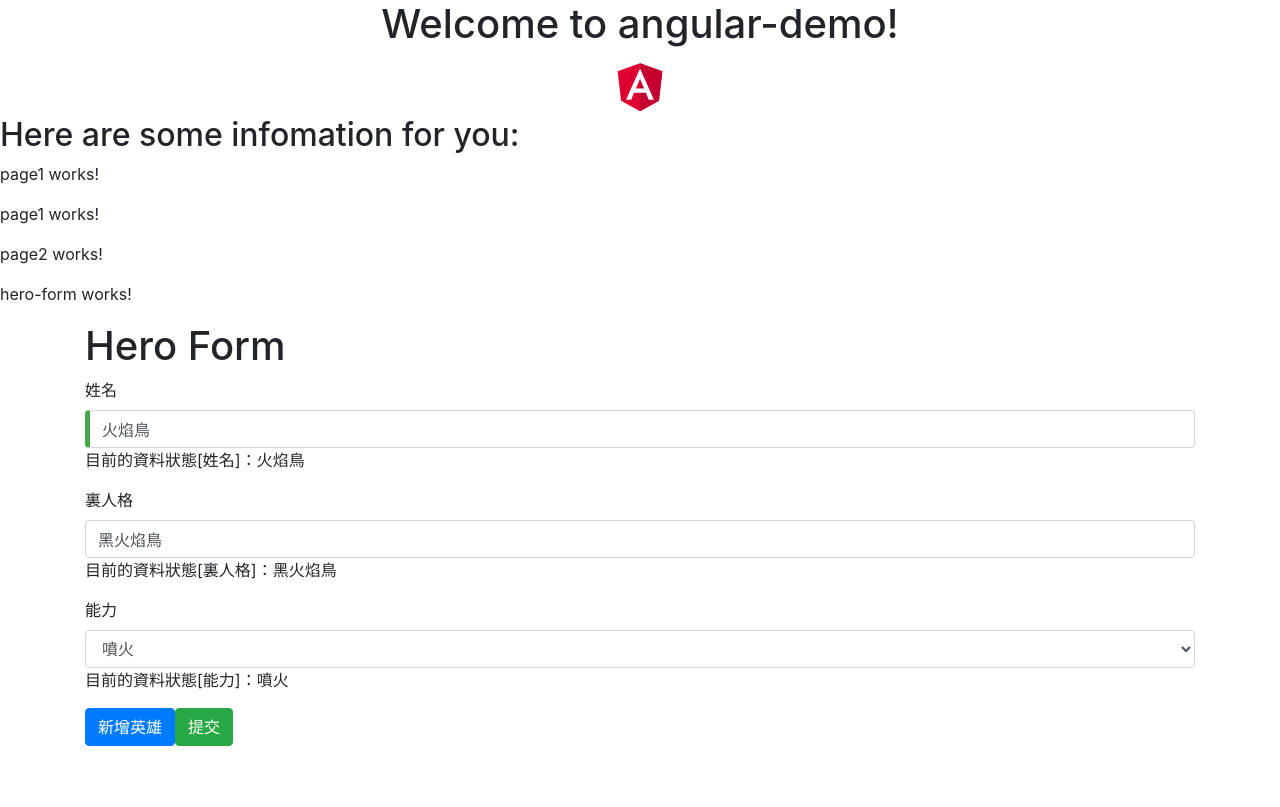
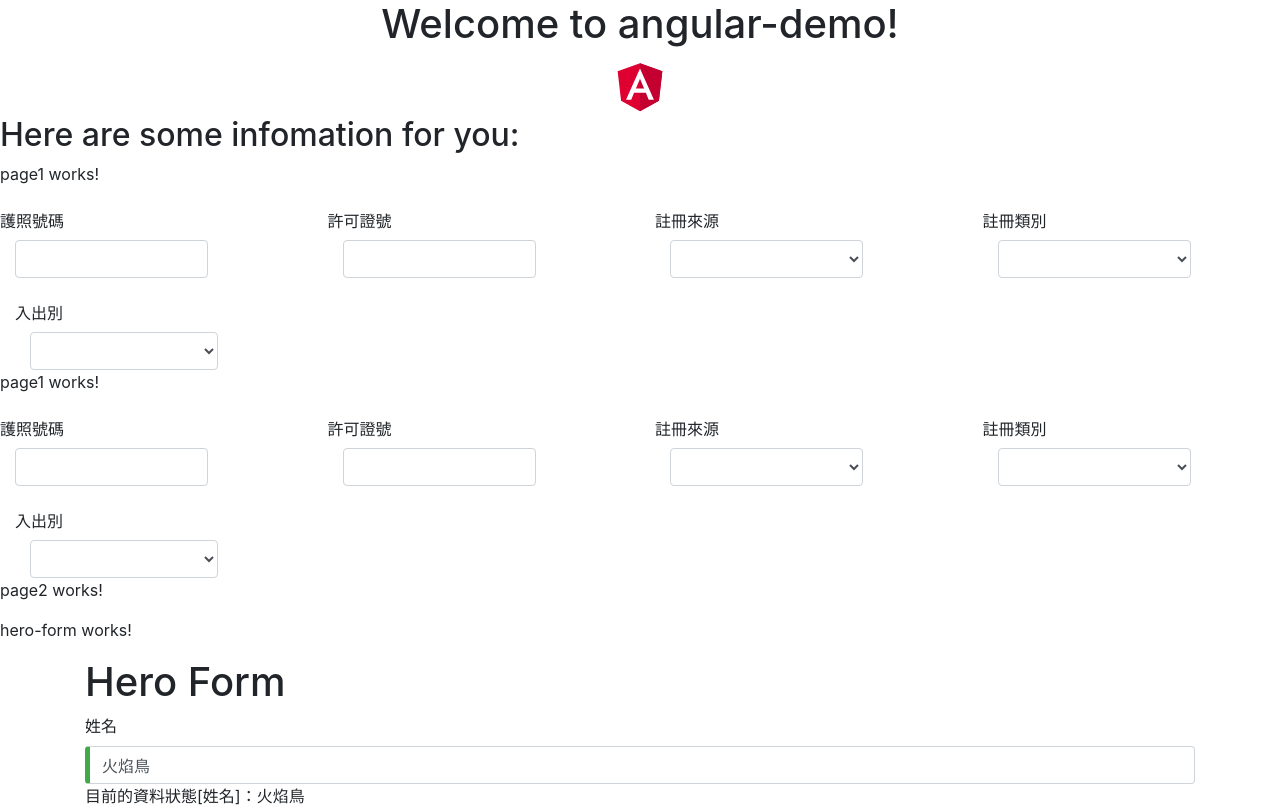
Before and after one commit to Xman2008p/angular-demo, an Angular app: page / in a window 1280 px wide. Shown: the top 807 px of the page. Built offline with nearby package versions, Linux system fonts and the light colour scheme.

Commit message:
在page1 新增 查詢欄位x4，查詢功能未完成~

```diff
--- a/src/app/page1/page1.component.html
+++ b/src/app/page1/page1.component.html
@@ -1,3 +1,68 @@
 <p>
   page1 works!
 </p>
+
+
+
+
+<div class="form-group row">
+  <div class="col-sm-3"> <label for="passportNo" class="col-form-label title_input">護照號碼</label>
+    <div class="col-sm-9">
+      <input type="text" class="form-control" id="text" placeholder="" name="passportNo"
+        [(ngModel)]="passportNo">
+    </div>
+  </div>
+  <div class="col-sm-3"> <label for="permitNo" class="col-form-label title_input">許可證號</label>
+    <div class="col-sm-9">
+      <input type="text" class="form-control" id="text" placeholder="" name="permitNo"
+        [(ngModel)]="permitNo">
+    </div>
+  </div>
+  <div class="col-sm-3">
+    <label for="sourceId" class="col-form-label title_input">註冊來源</label>
+    <div class="col-sm-9">
+      <select name="sourceId" [(ngModel)]="sourceId" id="sourceId" class="form-control">
+        <option value="">全部</option>
+        <option value="1">1:三代閘門</option>
+        <option value="2">2:一代註冊</option>
+        <option value="3">3:三代自助註冊台</option>
+        <option value="4">4:三代人工註冊台</option>
+        <option value="5">5:戶政eID</option>
+      </select>
+    </div>
+  </div>
+  <div class="col-sm-3">
+    <label for="inputEmail1" class="col-form-label title_input">註冊類別</label>
+    <div class="col-sm-9">
+      <select name="applyType" [(ngModel)]="applyType" id="applyType" class="form-control">
+        <option value="">全部</option>
+        <option value="1">1:國人</option>
+        <option value="2">2:機組員</option>
+        <option value="3">3:廣義國人</option>
+        <option value="7">7:常客證</option>
+        <option value="8">8:GE</option>
+        <option value="9">9:互惠</option>
+        <option value="A">A:VIP</option>
+        <option value="B">B:停留無戶籍字</option>
+      </select>
+    </div>
+  </div>
+
+</div>
+
+
+
+
+
+
+<div class="col-sm-3">
+  <label for="immigrateType" class="col-form-label title_input">入出別</label>
+  <div class="col-sm-9">
+    <select name="immigrateType" [(ngModel)]="immigrateType" id="immigrateType" class="form-control"
+      (change)="changePortOrImmigType()">
+      <option *ngFor="let p of ImmigTypeList" [value]="p.settingValue">
+        {{ p.settingValue }}{{ p.settingName }}
+      </option>
+    </select>
+  </div>
+</div>
```
